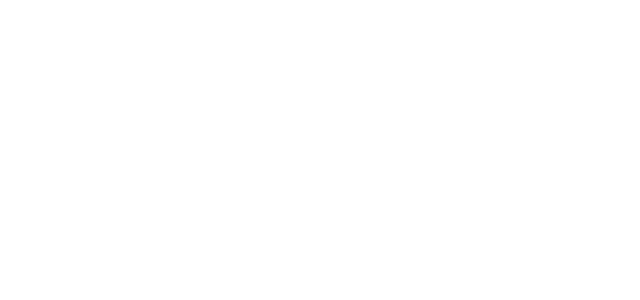
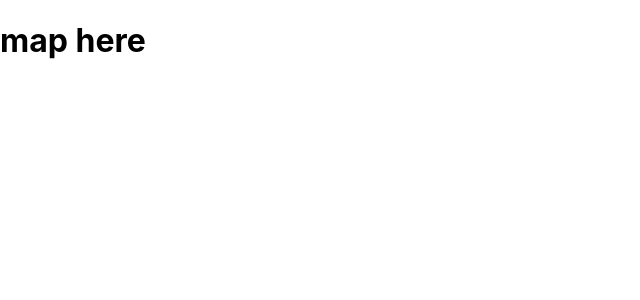
Before and after one commit to RFP54-Gucci/Dorfdash, a React (Create React App) app: page / in a window 1280 px wide. Shown: the top 300 px of the page, without its empty margins (0-640 px from the left). Built offline with nearby package versions, Linux system fonts and the light colour scheme.

Commit message:
updated package.json

```diff
--- a/package.json
+++ b/package.json
@@ -4,11 +4,15 @@
   "private": true,
   "dependencies": {
     "@material-ui/core": "^4.12.3",
+    "@material-ui/icons": "^4.11.2",
+    "@material-ui/lab": "^4.0.0-alpha.60",
+    "@react-google-maps/api": "^2.2.0",
     "@testing-library/jest-dom": "^5.11.4",
     "@testing-library/react": "^11.1.0",
     "@testing-library/user-event": "^12.1.10",
     "axios": "^0.21.1",
     "express": "^4.17.1",
+    "google-map-react": "^2.1.10",
     "morgan": "^1.10.0",
     "pg-promise": "^10.11.0",
     "react": "^17.0.2",
--- a/src/App.js
+++ b/src/App.js
@@ -1,8 +1,10 @@
 import './App.css';
+import Map from './components/Map_ui/Map.js'
 
 function App() {
   return (
-    <div className="App">
+    <div>
+      <Map />
     </div>
   );
 }
--- /dev/null
+++ b/src/components/Map_ui/Map.js
@@ -0,0 +1,11 @@
+import React from 'react';
+
+const Map = () => {
+  return (
+    <div>
+      <h1>map here</h1>
+    </div>
+  );
+};
+
+export default Map;
```
Also changed, not shown: src/components/Map_ui/Map.css (added), 13 other files (tests, documents, lock files or other folders).
